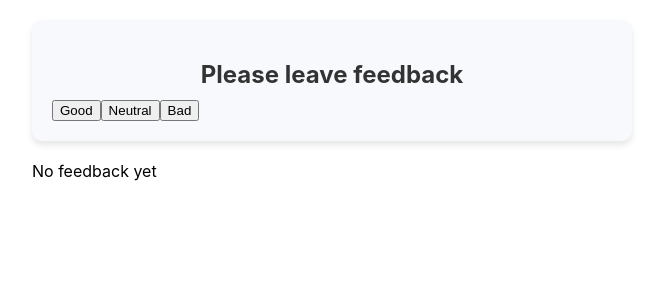
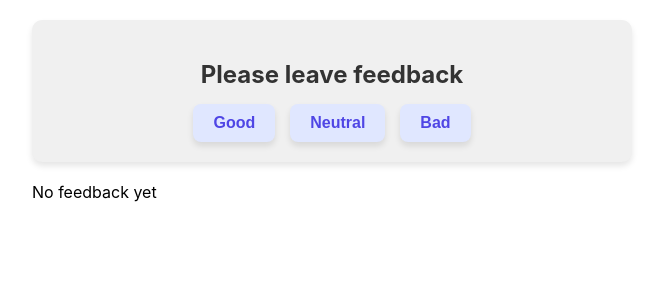
Before and after one commit to DanikJA/goit-react-hw-02-feedback, a React (Create React App) app: page / in a window 1280 px wide. Shown: the top 300 px of the page, without its empty margins (308-971 px from the left). Built offline with nearby package versions, Linux system fonts and the light colour scheme.

Commit message:
stylized buttons

```diff
--- a/src/components/Feedback/Feedback.Options.jsx
+++ b/src/components/Feedback/Feedback.Options.jsx
@@ -1,9 +1,11 @@
+import { Wrapper, Button } from './Feedback.styled';
+
 export const FeedbackOptions = ({ onLeaveFeedback }) => {
   return (
-    <>
-      <button onClick={() => onLeaveFeedback('good')}>Good</button>
-      <button onClick={() => onLeaveFeedback('neutral')}>Neutral</button>
-      <button onClick={() => onLeaveFeedback('bad')}>Bad</button>
-    </>
+    <Wrapper>
+      <Button onClick={() => onLeaveFeedback('good')}>Good</Button>
+      <Button onClick={() => onLeaveFeedback('neutral')}>Neutral</Button>
+      <Button onClick={() => onLeaveFeedback('bad')}>Bad</Button>
+    </Wrapper>
   );
 };
--- a/src/components/Feedback/Feedback.styled.jsx
+++ b/src/components/Feedback/Feedback.styled.jsx
@@ -0,0 +1,34 @@
+import styled from 'styled-components';
+
+export const Wrapper = styled.div`
+  display: flex;
+  width: 100%;
+  justify-content: center;
+  align-items: center;
+  gap: 15px;
+`;
+
+export const Button = styled.button`
+  background-color: #e0e7ff;
+  color: #4f46e5;
+  font-size: 16px;
+  font-weight: 600;
+  padding: 10px 20px;
+  border: none;
+  border-radius: 8px;
+  cursor: pointer;
+  box-shadow: 0 4px 6px rgba(0, 0, 0, 0.1);
+  transition: all 0.3s ease;
+
+  &:hover {
+    background-color: #6366f1;
+    color: #ffffff;
+    transform: translateY(-2px);
+    box-shadow: 0 6px 8px rgba(0, 0, 0, 0.2);
+  }
+
+  &:active {
+    transform: translateY(0);
+    box-shadow: 0 4px 6px rgba(0, 0, 0, 0.1);
+  }
+`;
--- a/src/components/Section/SectionStyled.jsx
+++ b/src/components/Section/SectionStyled.jsx
@@ -1,16 +1,18 @@
 import styled from 'styled-components';
 
 export const StyledSection = styled.section`
-  padding: 20px;
-  background-color: #f7f9fc;
+  padding: 20px 30px;
+  background-color: #f0f0f0;
   border-radius: 10px;
   box-shadow: 0 4px 6px rgba(0, 0, 0, 0.1);
-  margin: 20px 0;
+  margin: 20px auto;
 
   h2 {
     font-size: 24px;
-    color: #333;
-    margin-bottom: 10px;
+    color: #333333;
+    text-align: center;
+    margin-bottom: 15px;
+    font-weight: bold;
   }
 `;
 
--- a/src/components/Statistics/Statistics.jsx
+++ b/src/components/Statistics/Statistics.jsx
@@ -7,7 +7,6 @@ export const Statistics = ({
 }) => {
   return (
     <div>
-      <h2>Statistics</h2>
       <p>Good:{good}</p>
       <p>Neutral:{neutral}</p>
       <p>Bad:{bad}</p>
```
